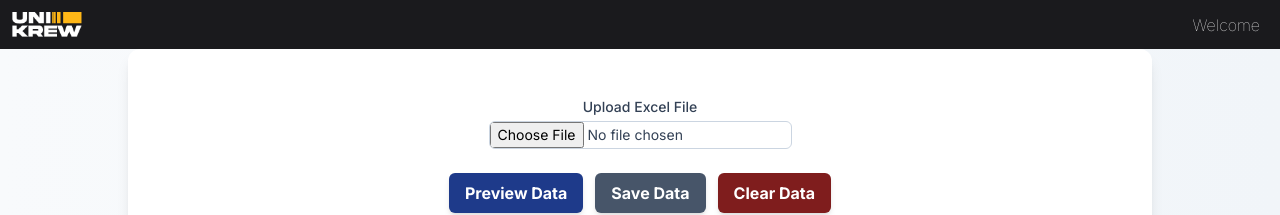
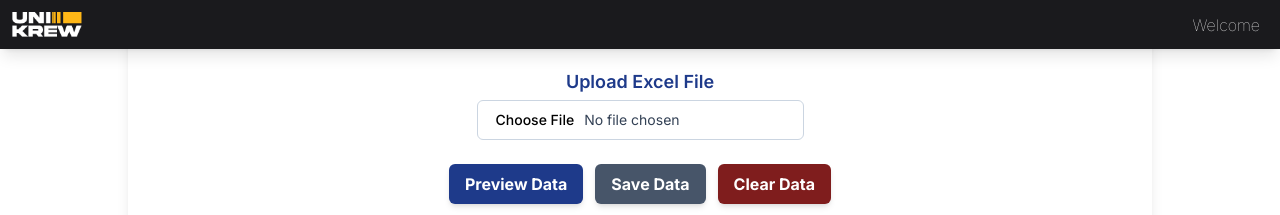
Before and after one commit to AlizaAlwani/unikrew-solutions, a Next.js app: page /hrportal in a window 1280 px wide. Shown: the top 215 px of the page. Built offline with nearby package versions, Linux system fonts and the light colour scheme; no server answers; the database is empty.

Commit message:
Updations

```diff
--- a/app/hrportal/page.tsx
+++ b/app/hrportal/page.tsx
@@ -5,7 +5,7 @@
 export default async function Page() {
   const users = (await getUsers()) || [];
   return (
-    <main className="h-screen w-full mx-auto bg-gradient-to-b from-slate-50 to-slate-100 flex items-center justify-center">
+    <main className="h-screen w-full mx-auto flex items-center justify-center">
       <UsersTable users={users} />
     </main>
   );
--- a/components/Header.tsx
+++ b/components/Header.tsx
@@ -10,7 +10,7 @@
 
 const Header = ({ user }: HeaderProps) => {
   return (
-    <div className="w-full bg-[#1A1A1D] text-white shadow-lg py-3 px-3">
+    <div className="w-full bg-[#1A1A1D] text-white shadow-lg py-3 px-3 fixed">
       <div className="max-w-screen-xl mx-auto flex justify-between items-center h-[25px]">
         <div>
         <Image src={unikrewlogo} alt="unikrew logo" width={70} />
--- a/components/UserTable.tsx
+++ b/components/UserTable.tsx
@@ -8,6 +8,7 @@
 import { toast } from "react-toastify";
 import "react-toastify/dist/ReactToastify.css";
 import { ToastContainer } from "react-toastify";
+import { Input } from "./ui/input";
 
 const SendEmailButton = ({ user }: { user: User }) => {
   const [emailStatus, setEmailStatus] = useState("");
@@ -123,18 +124,18 @@
   }
 
   return (
-    <div className="h-screen w-full flex flex-col items-center bg-gradient-to-r from-slate-50 to-slate-100">
+    <div className="h-screen w-full flex flex-col items-center mt-10">
       <ToastContainer />
       <div className="w-full max-w-screen-lg py-12 px-8 shadow-lg rounded-xl bg-white flex flex-col items-center">
         <div className="w-full flex flex-col items-center gap-6 mb-8">
-          <div className="w-full sm:w-auto text-center">
+          <div className="w-full sm:w-auto text-center ">
             <label
-              className="block text-sm font-medium text-slate-700 mb-1"
+              className="block text-lg font-semibold text-blue-900 mb-1 "
               htmlFor="file_input"
             >
               Upload Excel File
             </label>
-            <input
+            <Input
               className="block w-full sm:w-auto text-sm text-slate-700 border border-slate-300 rounded-md focus:ring-blue-500 focus:border-blue-500"
               id="file_input"
               type="file"
--- /dev/null
+++ b/components/ui/input.tsx
@@ -0,0 +1,25 @@
+import * as React from "react"
+
+import { cn } from "@/lib/utils"
+
+export interface InputProps
+  extends React.InputHTMLAttributes<HTMLInputElement> {}
+
+const Input = React.forwardRef<HTMLInputElement, InputProps>(
+  ({ className, type, ...props }, ref) => {
+    return (
+      <input
+        type={type}
+        className={cn(
+          "flex h-10 w-full rounded-md border border-input bg-background px-3 py-2 text-sm ring-offset-background file:border-0 file:bg-transparent file:text-sm file:font-medium placeholder:text-muted-foreground focus-visible:outline-none focus-visible:ring-2 focus-visible:ring-ring focus-visible:ring-offset-2 disabled:cursor-not-allowed disabled:opacity-50",
+          className
+        )}
+        ref={ref}
+        {...props}
+      />
+    )
+  }
+)
+Input.displayName = "Input"
+
+export { Input }
```
